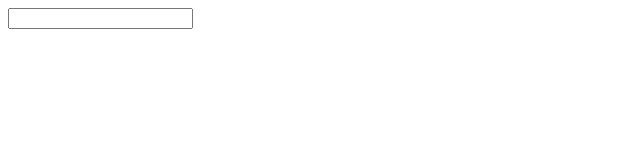
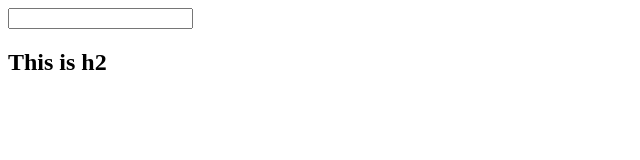
Before and after one commit to isurojit/basic-mordern-js, a website: page index.html in a window 1280 px wide. Shown: the whole page, without its empty margins (0-640 px from the left). Drawn offline with Linux system fonts and the light colour scheme.

Commit message:
second commit

```diff
--- a/index.html
+++ b/index.html
@@ -9,7 +9,7 @@
 <body>
 
     <input type="text">
-    <h2></h2>
+    <h2>This is h2</h2>
     <script src="app.js"></script>
 </body>
 </html>
```
Also changed, not shown: package.json (added, +24 -0 lines), 2 other files.
